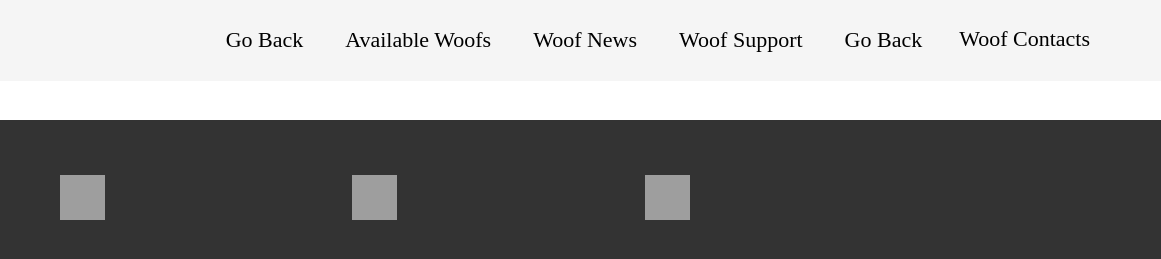
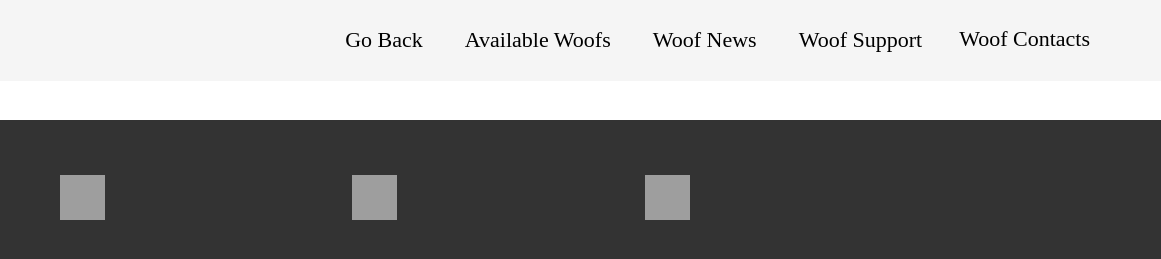
Before and after one commit to victoriarog/Mod13_Project, a plain HTML site: page Woof2.html in a window 1280 px wide. Shown: the top 259 px of the page, 119-1280 px from the left. Drawn offline with nearby package versions, Linux system fonts and the light colour scheme; grey boxes are pictures that could not be loaded; some icons are missing; a web font is replaced by a local one.

Commit message:
apparently not

```diff
--- a/Woof2.html
+++ b/Woof2.html
@@ -28,7 +28,6 @@
           <li><a href="#">Available Woofs</a></li>
           <li><a href="#woofs-news">Woof News</a></li>
           <li><a href="#woof-support">Woof Support</a></li>
-          <li><a href="index.html">Go Back</a></li>
           <!--<li><a href="#">Woof Contacts</a></li>-->
           <div class="dropdown">
             <button class="dropbtn">Woof Contacts
```
